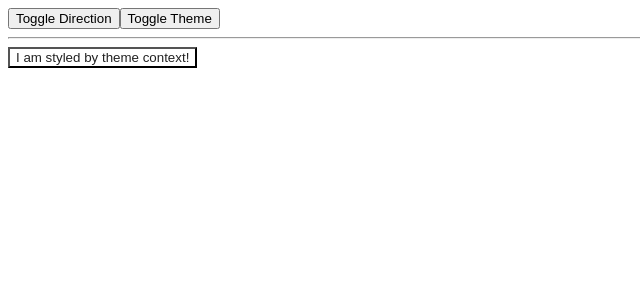
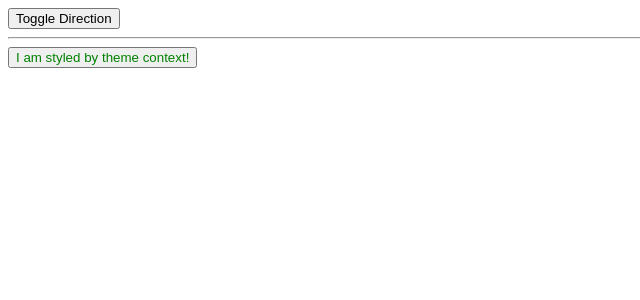
Before and after one commit to travis-hilterbrand/cra-context-theme-demo, a React (Create React App) app: page / in a window 1280 px wide. Shown: the top 300 px of the page, without its empty margins (0-640 px from the left). Built offline with nearby package versions, Linux system fonts and the light colour scheme.

Commit message:
add colors to theme

```diff
--- a/src/App.js
+++ b/src/App.js
@@ -1,7 +1,7 @@
 import React from "react";
 
 import "./App.css";
-import { useTestContext, TestContext, TestProvider } from "./TestContext";
+import { createTheme, useTestContext, TestProvider } from "./TestContext";
 
 function ThemedButton() {
   /*
@@ -11,8 +11,14 @@ function ThemedButton() {
     return <button className={contextClass}>I am styled by theme context!</button>;
   */
   const testContext = useTestContext();
-  return <button className={testContext.theme}>I am styled by theme context!</button>;
+  return <button style={{ color: testContext.theme.colors.primary }}>I am styled by theme context!</button>;
 };
+
+const myTheme = createTheme({
+  colors: {
+    primary: 'green',
+  }
+})
 
 function App() {
   const [direction, setDirection] = React.useState('ltr');
@@ -24,15 +30,6 @@ function App() {
       setDirection('ltr');
     }
   };
-  const [theme, setTheme] = React.useState('day');
-  const handleToggleTheme = () => {
-    if (theme === 'day') {
-      setTheme('night');
-    }
-    else {
-      setTheme('day');
-    }
-  };
 
   /*
   return (
@@ -42,10 +39,9 @@ function App() {
   );
 */
   return (
-    <TestProvider direction={direction} theme={theme}>
+    <TestProvider direction={direction} theme={myTheme}>
       <div className="App">
         <button onClick={handleToggleDirection}>Toggle Direction</button>
-        <button onClick={handleToggleTheme}>Toggle Theme</button>
         <hr />
         <ThemedButton />
       </div>
--- a/src/TestContext.js
+++ b/src/TestContext.js
@@ -1,8 +1,18 @@
 import React, { Component } from "react";
+import { clone, merge } from 'lodash';
+
+const DefaultTheme = {
+  colors: {
+    primary: 'blue',
+  }
+};
+export function createTheme(userTheme) {
+  return merge({}, DefaultTheme, userTheme);
+}
 
 const TestProviderDefaultProps = {
   direction: 'ltr',
-  theme: 'day'
+  theme: clone(DefaultTheme)
 };
 
 export const TestContext = React.createContext(TestProviderDefaultProps);
```
